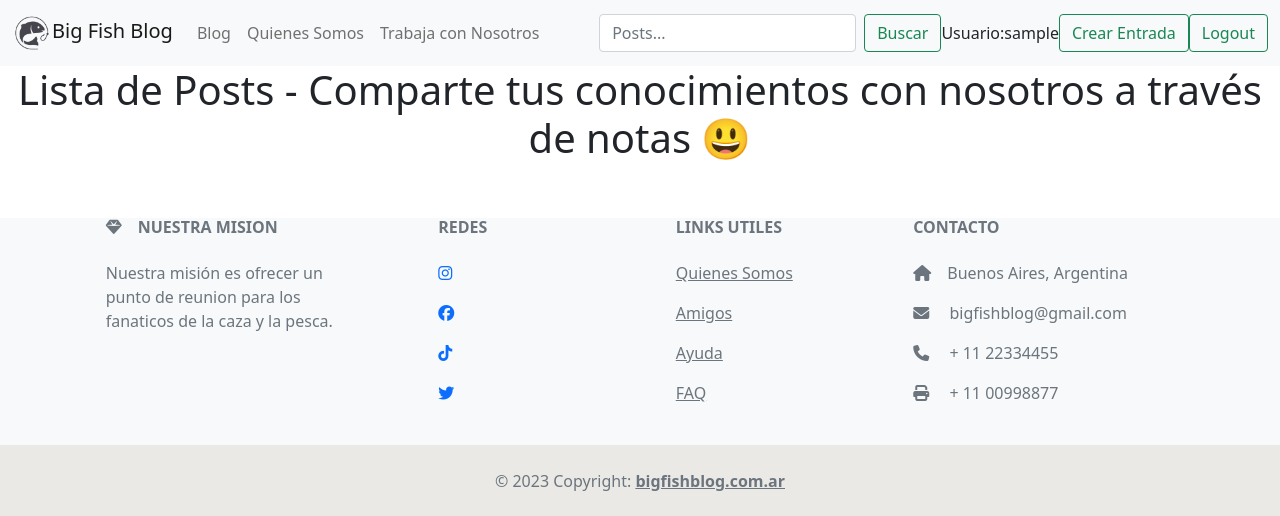
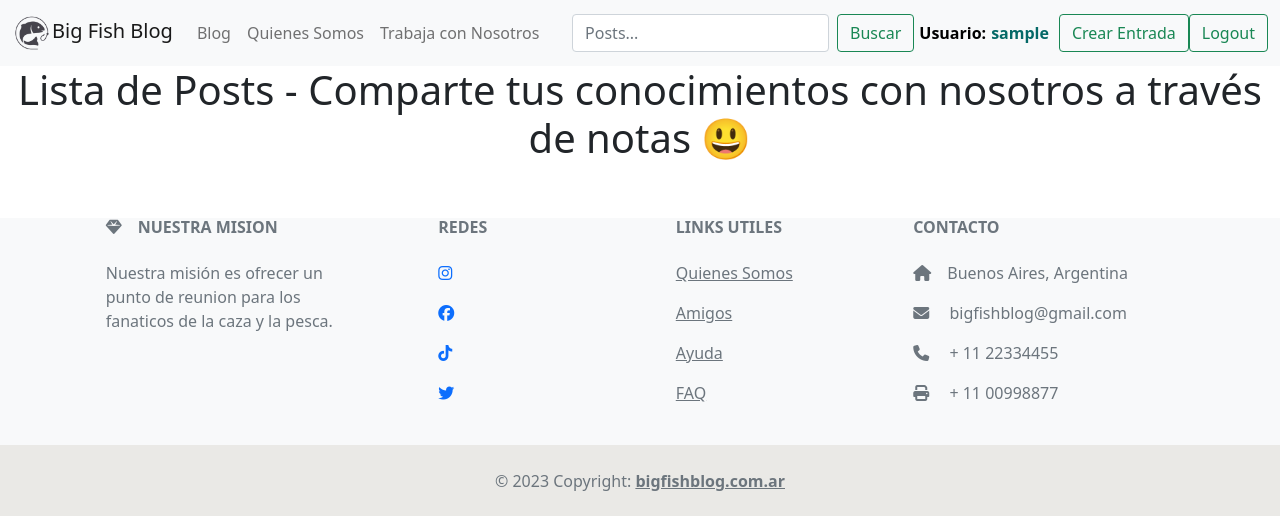
Before and after one commit to 4li3ntr3x/Django_group12, a Django app: page /index in a window 1280 px wide. Shown: the top 516 px of the page. Run offline with Django 4.2, Linux system fonts and the light colour scheme; the visitor is signed in with stand-in values (Sample User, id 1); data that the repository does not hold is empty; some libraries are stand-ins or nearby versions.

Commit message:
Add files via upload

```diff
--- a/static/blog/style.css
+++ b/static/blog/style.css
@@ -7,6 +7,24 @@
 {
     color: cadetblue;
 
+}
+.autorpost
+{
+  color: rgb(0, 0, 0);
+  font-weight: bold;
+  font-style:italic;
+}
+.userspan
+{
+  color:black;
+  font-weight: bold;
+  padding: 5px;
+}
+.usernamespan
+{
+  padding: 5px;
+  color: rgb(5, 105, 103);
+  font-weight: bold;
 }
 .blogPost
 {
```
Also changed, not shown: static/style.css (+8 -0 lines).
